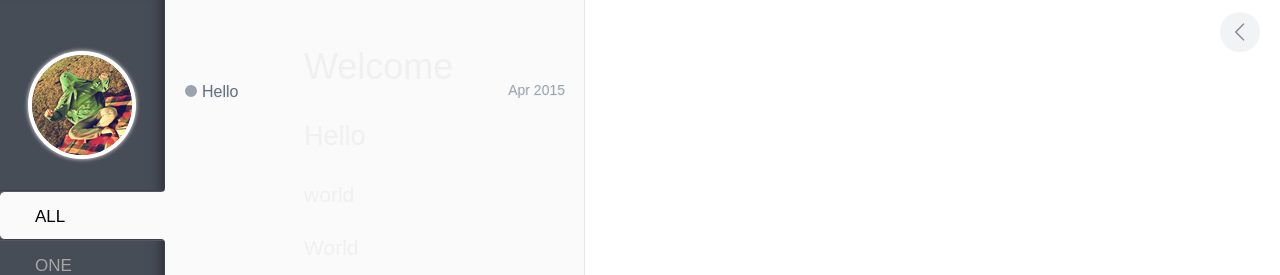
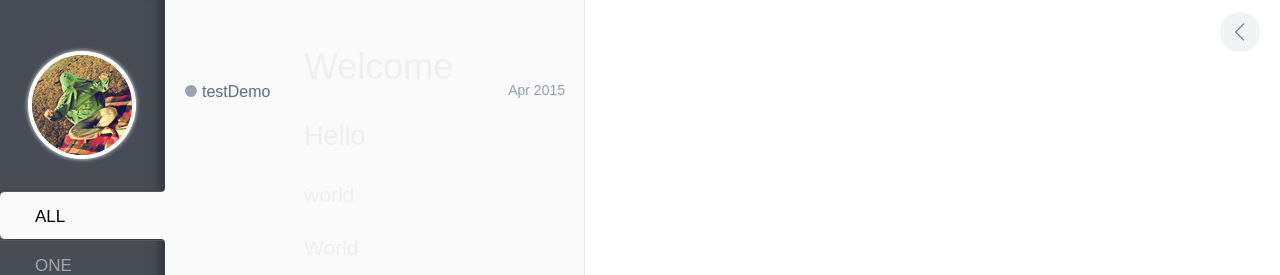
Before and after one commit to weiier/blog, a Jekyll site: the page built from index.html, in a window 1280 px wide. Shown: the top 275 px of the page. Built offline with Jekyll 4.4.1, drawn with Linux system fonts in a browser that asks for light colours.

Commit message:
change content test html

```diff
--- a/_posts/2015-04-13-hello.html
+++ b/_posts/2015-04-13-hello.html
@@ -1 +1,6 @@
 ---
+layout: post
+title: testDemo
+categories: ONE
+---
+<h1>Hello World</h1>
```
